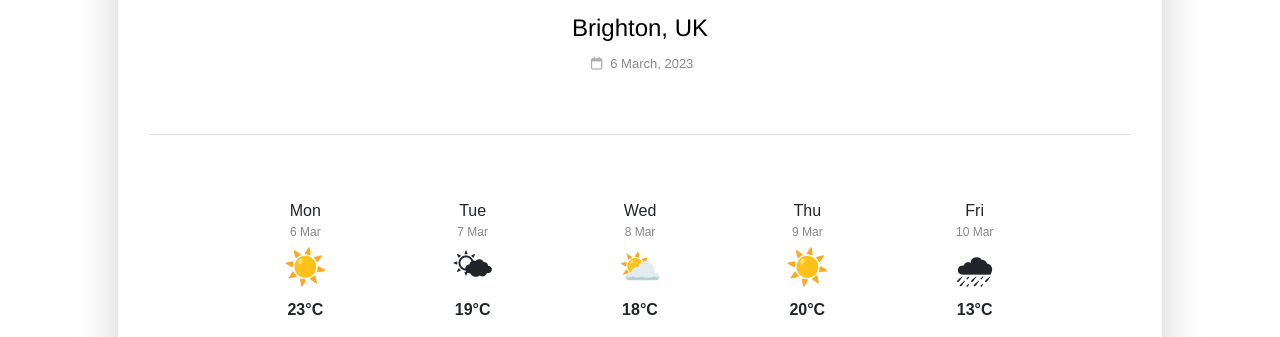
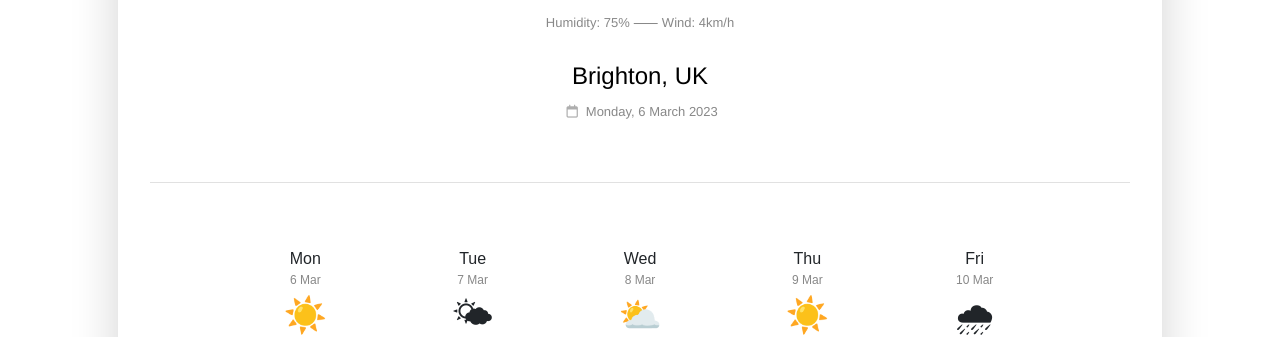
Before and after one commit to luciadesperati/vanilla-weather-app, a website built with Parcel: page index.html in a window 1280 px wide. Shown: the part 473-810 px from the top of the page. Built offline with nearby package versions, Linux system fonts and the light colour scheme.

Commit message:
Design round 2

```diff
--- a/index.html
+++ b/index.html
@@ -58,13 +58,19 @@
                       </button>
                     </div>
                   </div>
-                  <div class="location mb-2">
+                  <span class="weather-data">
+                    <p class="humidity d-inline mb-4">
+                      Humidity: <span id="humidity"> 75</span>% ⸺ Wind:
+                      <span id="humidity">4</span>km/h
+                    </p>
+                  </span>
+                  <div class="location mb-2 mt-4">
                     <p id="city-name" class="location d-inline">Brighton, UK</p>
                   </div>
-                  <div class="date mb-4">
+                  <div class="date mb-2">
                     <i class="fa-regular fa-calendar date-icon"></i>
                     <p id="date-display" class="date d-inline mb-4">
-                      6 March, 2023
+                      Monday, 6 March 2023
                     </p>
                   </div>
                   <hr />
--- a/src/styles.css
+++ b/src/styles.css
@@ -52,6 +52,8 @@ hr {
   color: black;
 }
 
+.humidity,
+.wind,
 .date {
   font-size: small;
   font-family: Helvetica, sans-serif;
```
